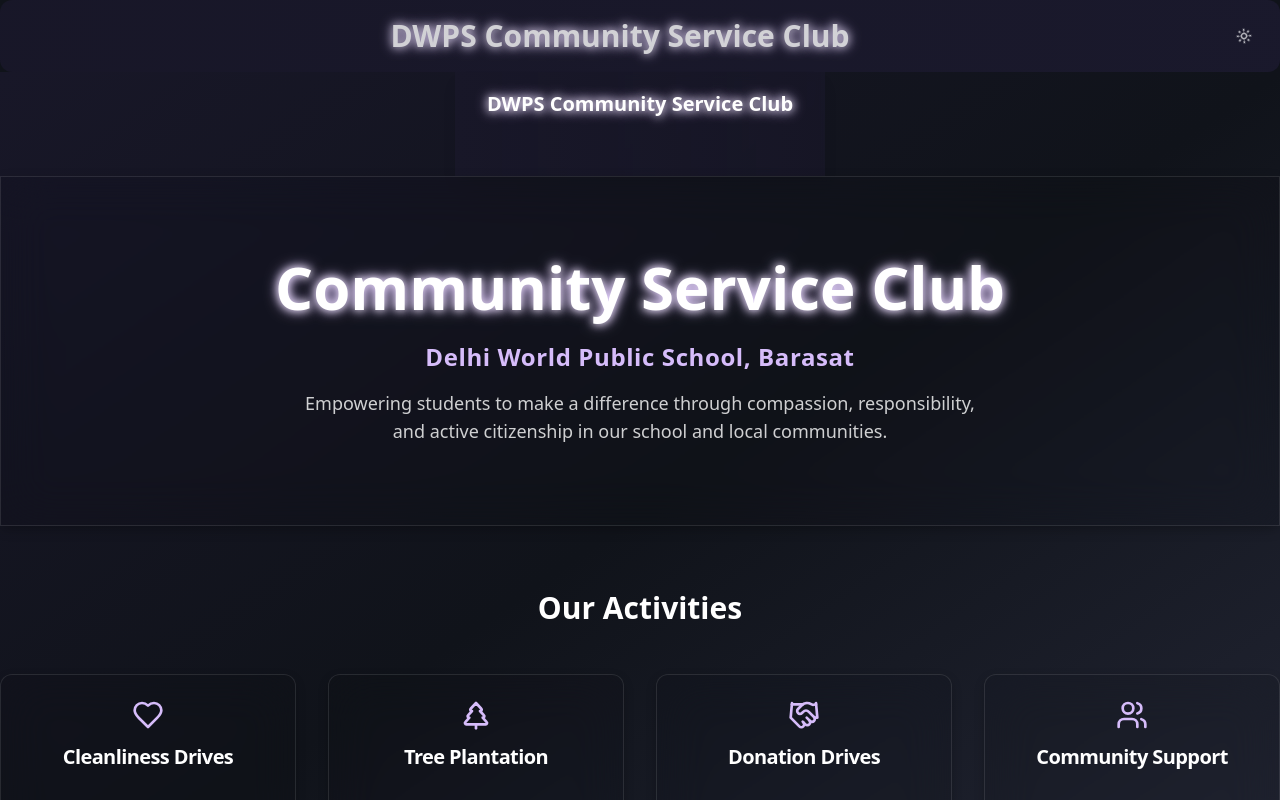
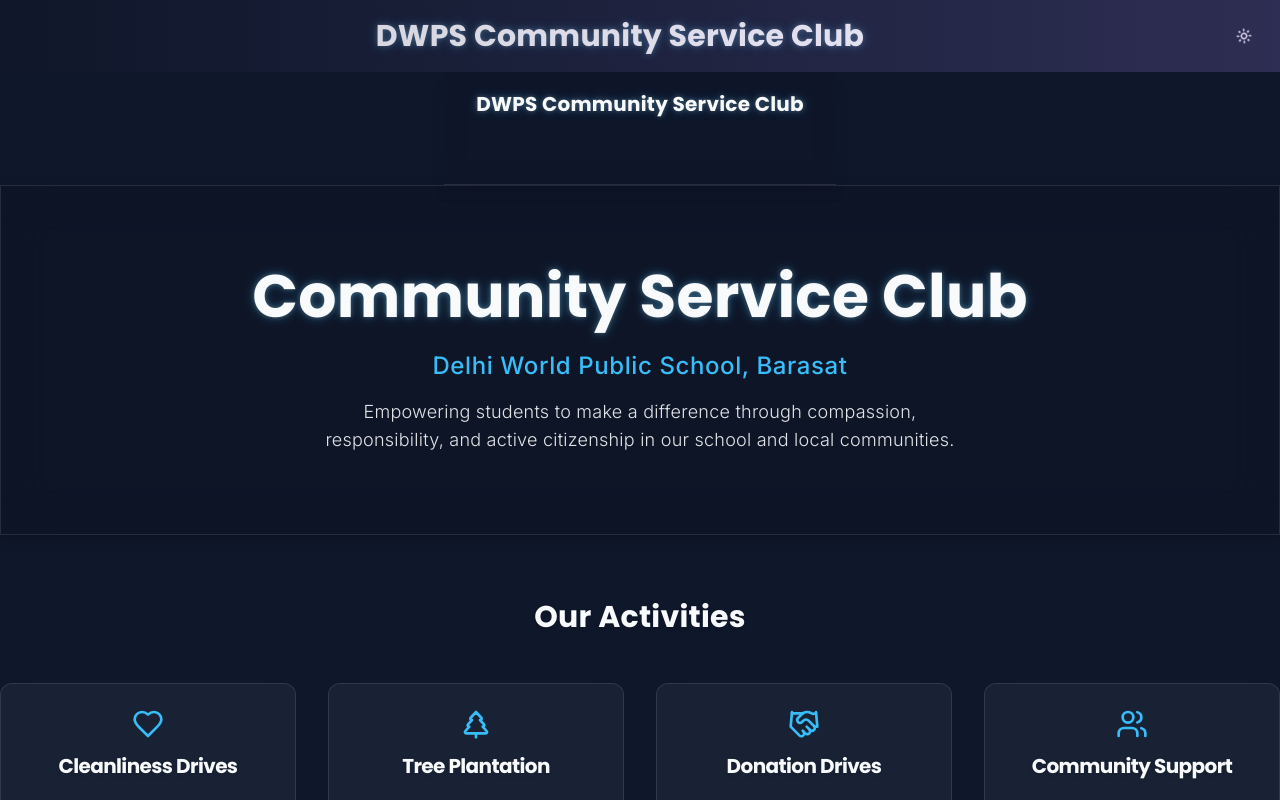
Before and after one commit to Riju-Rahaman/communityclub_dwpsb, a React (Vite) app: page / in a window 1280 px wide. Shown: the top 800 px of the page. Built offline with nearby package versions, Linux system fonts and the light colour scheme.

Commit message:
feat: Enhance UI with modern aesthetic
- Updated typography, color palette, and background gradients.
- Implemented glassmorphism for key components.
- Added hover animations and styling for improved user experience.

```diff
--- a/src/components/MainNav.tsx
+++ b/src/components/MainNav.tsx
@@ -2,7 +2,7 @@
 import { useState, useEffect } from "react";
 import { Link, useNavigate } from "react-router-dom";
 import { Button } from "@/components/ui/button";
-import { Menu, X, LogIn, User } from "lucide-react";
+import { Menu, X, LogIn, User, Home, Calendar, Bell } from "lucide-react";
 import { supabase } from "@/integrations/supabase/client";
 import { toast } from "sonner";
 
@@ -46,19 +46,19 @@ const MainNav = () => {
   };
 
   return (
-    <nav className="bg-gradient-to-r from-primary to-primary/80 backdrop-blur-sm shadow-lg transition-all duration-300">
+    <nav className="backdrop-blur-md bg-primary/60 shadow-lg transition-all duration-300 sticky top-0 z-50 border-b border-white/10">
       <div className="max-w-7xl mx-auto px-4 sm:px-6 lg:px-8">
         <div className="flex justify-between h-16">
           <div className="flex items-center">
-            <Link to="/" className="text-white text-xl font-bold hover:text-white/80 transition-colors">
-              <span className="animate-text-glow">DWPS Community Service Club</span>
+            <Link to="/" className="text-foreground text-xl font-bold hover:text-white/90 transition-colors">
+              <span className="animate-text-glow font-poppins">DWPS Community Service Club</span>
             </Link>
           </div>
 
           <div className="md:hidden flex items-center">
             <Button
               variant="ghost"
-              className="text-white hover:bg-white/10 transition-colors"
+              className="text-foreground hover:bg-white/10 transition-colors"
               onClick={() => setIsOpen(!isOpen)}
             >
               {isOpen ?
@@ -71,38 +71,42 @@ const MainNav = () => {
       </div>
 
       {/* Mobile Navigation */}
-      <div className={`md:hidden transition-all duration-300 ease-in-out ${isOpen ? 'opacity-100 translate-y-0' : 'opacity-0 -translate-y-2'}`}>
+      <div className={`md:hidden transition-all duration-300 ease-in-out ${isOpen ? 'opacity-100 translate-y-0' : 'opacity-0 -translate-y-2 pointer-events-none'}`}>
         {isOpen && (
-          <div className="px-2 pt-2 pb-3 space-y-1 sm:px-3 bg-primary/95 backdrop-blur-md">
+          <div className="px-2 pt-2 pb-3 space-y-1 sm:px-3 bg-primary/90 backdrop-blur-md">
             <Link
               to="/"
-              className="text-white/90 block px-3 py-2 rounded-md hover:bg-white/10 transition-all duration-200"
+              className="flex items-center text-foreground/90 px-3 py-2 rounded-md hover:bg-white/10 transition-all duration-200"
             >
+              <Home className="h-4 w-4 mr-2" />
               Home
             </Link>
             {isLoggedIn && (
               <>
                 <Link
                   to="/events"
-                  className="text-white/90 block px-3 py-2 rounded-md hover:bg-white/10 transition-all duration-200"
+                  className="flex items-center text-foreground/90 px-3 py-2 rounded-md hover:bg-white/10 transition-all duration-200"
                 >
+                  <Calendar className="h-4 w-4 mr-2" />
                   Events
                 </Link>
                 <Link
                   to="/announcements"
-                  className="text-white/90 block px-3 py-2 rounded-md hover:bg-white/10 transition-all duration-200"
+                  className="flex items-center text-foreground/90 px-3 py-2 rounded-md hover:bg-white/10 transition-all duration-200"
                 >
+                  <Bell className="h-4 w-4 mr-2" />
                   Announcements
                 </Link>
                 <Link
                   to="/profile"
-                  className="text-white/90 block px-3 py-2 rounded-md hover:bg-white/10 transition-all duration-200"
+                  className="flex items-center text-foreground/90 px-3 py-2 rounded-md hover:bg-white/10 transition-all duration-200"
                 >
-                  <User className="h-4 w-4" />
+                  <User className="h-4 w-4 mr-2" />
+                  Profile
                 </Link>
                 <Button
                   variant="secondary"
-                  className="w-full bg-secondary hover:bg-secondary/90 transition-colors duration-200"
+                  className="w-full bg-secondary hover:bg-secondary/80 text-secondary-foreground transition-colors duration-200"
                   onClick={handleLogout}
                 >
                   Logout
@@ -112,7 +116,7 @@ const MainNav = () => {
             {!isLoggedIn && (
               <Button
                 variant="secondary"
-                className="w-full bg-secondary hover:bg-secondary/90 transition-colors duration-200"
+                className="w-full bg-secondary hover:bg-secondary/80 text-secondary-foreground transition-colors duration-200"
                 onClick={() => navigate('/auth')}
               >
                 <LogIn className="mr-2 h-4 w-4" /> Login
@@ -123,18 +127,28 @@ const MainNav = () => {
       </div>
 
       {/* Desktop Navigation */}
-      <div className="hidden md:flex items-center space-x-4 px-4 animate-fade-in">
-        <Link to="/" className="text-white/90 hover:text-white transition-colors duration-200">Home</Link>
+      <div className="hidden md:flex items-center space-x-6 px-6 pb-2 animate-fade-in">
+        <Link to="/" className="nav-link flex items-center text-foreground/90 hover:text-white transition-colors duration-200">
+          <Home className="h-4 w-4 mr-2" />
+          Home
+        </Link>
         {isLoggedIn && (
           <>
-            <Link to="/events" className="text-white/90 hover:text-white transition-colors duration-200">Events</Link>
-            <Link to="/announcements" className="text-white/90 hover:text-white transition-colors duration-200">Announcements</Link>
-            <Link to="/profile" className="text-white/90 hover:text-white transition-colors duration-200">
-              <User className="h-4 w-4" />
+            <Link to="/events" className="nav-link flex items-center text-foreground/90 hover:text-white transition-colors duration-200">
+              <Calendar className="h-4 w-4 mr-2" />
+              Events
+            </Link>
+            <Link to="/announcements" className="nav-link flex items-center text-foreground/90 hover:text-white transition-colors duration-200">
+              <Bell className="h-4 w-4 mr-2" />
+              Announcements
+            </Link>
+            <Link to="/profile" className="nav-link flex items-center text-foreground/90 hover:text-white transition-colors duration-200">
+              <User className="h-4 w-4 mr-2" />
+              Profile
             </Link>
             <Button
               variant="secondary"
-              className="bg-secondary hover:bg-secondary/90 transition-all duration-200 hover:scale-105"
+              className="bg-secondary hover:bg-secondary/80 text-secondary-foreground transition-all duration-200 hover:scale-105 ml-4"
               onClick={handleLogout}
             >
               Logout
@@ -144,7 +158,7 @@ const MainNav = () => {
         {!isLoggedIn && (
           <Button
             variant="secondary"
-            className="bg-secondary hover:bg-secondary/90 transition-all duration-200 hover:scale-105"
+            className="bg-secondary hover:bg-secondary/80 text-secondary-foreground transition-all duration-200 hover:scale-105 ml-4"
             onClick={() => navigate('/auth')}
           >
             <LogIn className="mr-2 h-4 w-4" /> Login
--- a/src/index.css
+++ b/src/index.css
@@ -1,3 +1,5 @@
+
+@import url('https://fonts.googleapis.com/css2?family=Inter:wght@300;400;500;600;700&family=Poppins:wght@300;400;500;600;700&display=swap');
 
 @tailwind base;
 @tailwind components;
@@ -5,59 +7,100 @@
 
 @layer base {
   :root {
-    --background: #10131A;
-    --foreground: #FFFFFF;
-    --card: #16182b;
-    --card-foreground: #FFFFFF;
-    --popover: #232635;
-    --popover-foreground: #FFFFFF;
-    --primary: #181728;
-    --primary-foreground: #FFFFFF;
-    --secondary: #22223b;
-    --secondary-foreground: #FFFFFF;
-    --muted: #1A1F2C;
-    --muted-foreground: #8E9196;
-    --accent: #D6BCFA;
-    --accent-foreground: #232635;
-    --destructive: #e3342f;
-    --destructive-foreground: #FFF;
-    --border: #292c36;
-    --input: #232635;
-    --ring: #1A1F2C;
-    --radius: 0.6rem;
+    --background: #0f172a;
+    --foreground: #f8fafc;
+    --card: rgba(30, 41, 59, 0.7);
+    --card-foreground: #f8fafc;
+    --popover: rgba(30, 41, 59, 0.8);
+    --popover-foreground: #f8fafc;
+    --primary: #0f172a;
+    --primary-foreground: #f8fafc;
+    --secondary: #a78bfa;
+    --secondary-foreground: #f8fafc;
+    --muted: #1e293b;
+    --muted-foreground: #94a3b8;
+    --accent: #38bdf8;
+    --accent-foreground: #0f172a;
+    --destructive: #ef4444;
+    --destructive-foreground: #f8fafc;
+    --border: rgba(148, 163, 184, 0.2);
+    --input: rgba(30, 41, 59, 0.5);
+    --ring: #38bdf8;
+    --radius: 0.75rem;
   }
 
   html {
-    background: #10131A;
-    color: #fff;
+    background: linear-gradient(to bottom, #0f172a, #1e293b) fixed;
+    color: #f8fafc;
+    height: 100%;
   }
 
   body {
-    @apply bg-background text-foreground min-h-screen antialiased;
-    background: none !important;
-    text-align: center !important;
-    min-height: 100vh;
+    @apply bg-transparent text-foreground min-h-screen antialiased font-sans tracking-wide;
     margin: 0;
+    letter-spacing: 0.015em;
+    font-weight: 300;
   }
 
   #root {
-    @apply min-h-screen flex flex-col justify-center items-center text-center;
-    background: none;
-    color: #fff;
+    @apply min-h-screen flex flex-col;
+    background: transparent;
+    color: #f8fafc;
   }
 
   * {
-    @apply border-border selection:bg-white/10 selection:text-white;
-    text-align: center !important;
+    @apply border-border;
     box-sizing: border-box;
+  }
+
+  h1, h2, h3, h4, h5, h6 {
+    @apply font-poppins font-semibold;
+    text-shadow: 0 2px 4px rgba(0,0,0,0.1);
   }
 }
 
 @layer components {
-  .card, .bg-card, .bg-popover, .bg-secondary, .bg-primary {
-    background-color: #181728 !important;
-    color: #fff !important;
-    border-radius: 0.75rem;
+  .glass-card {
+    @apply backdrop-blur-lg bg-card/70 border border-white/10 shadow-lg;
+    border-radius: var(--radius);
+  }
+
+  .hover-scale {
+    @apply transition-transform duration-300 hover:scale-[1.03];
+  }
+
+  .hover-glow {
+    @apply transition-all duration-300;
+  }
+
+  .hover-glow:hover {
+    @apply border-accent/50;
+    box-shadow: 0 0 15px rgba(56, 189, 248, 0.3);
+  }
+
+  .nav-link {
+    @apply relative font-medium tracking-wide;
+  }
+
+  .nav-link::after {
+    @apply content-[''] absolute w-full scale-x-0 h-0.5 bottom-0 left-0 bg-accent origin-bottom-right transition-transform duration-300;
+  }
+
+  .nav-link:hover::after {
+    @apply scale-x-100 origin-bottom-left;
+  }
+
+  .message-bubble {
+    @apply rounded-xl bg-card/80 backdrop-blur-sm shadow-sm border border-white/5 p-4;
+  }
+
+  .timestamp {
+    @apply text-xs text-muted-foreground/60 transition-opacity duration-300;
+    opacity: 0.5;
+  }
+
+  .message-bubble:hover .timestamp {
+    opacity: 1;
   }
 }
 
@@ -65,4 +108,21 @@
   .glass-morphism {
     @apply backdrop-blur-xl bg-black/5 border border-white/10 shadow-[0_4px_12px_-2px_rgba(0,0,0,0.3)];
   }
+
+  .text-shadow-sm {
+    text-shadow: 0 2px 4px rgba(0,0,0,0.1);
+  }
+
+  .text-shadow-md {
+    text-shadow: 0 4px 8px rgba(0,0,0,0.12);
+  }
+
+  .scrollbar-none {
+    -ms-overflow-style: none;
+    scrollbar-width: none;
+  }
+
+  .scrollbar-none::-webkit-scrollbar {
+    display: none;
+  }
 }
--- a/src/pages/Index.tsx
+++ b/src/pages/Index.tsx
@@ -47,18 +47,18 @@ const Index = () => {
   }, []);
 
   return (
-    <div className="min-h-screen bg-gradient-to-br from-[#181728] via-[#10131A] to-[#232635] flex flex-col items-center text-center transition-colors duration-500">
+    <div className="min-h-screen flex flex-col items-center text-center transition-colors duration-500">
       <MainNav />
       {/* Hero Section */}
       <div className="w-full py-20 px-4 flex flex-col items-center glass-morphism rounded-none">
         <div className="max-w-4xl mx-auto">
-          <h1 className="text-5xl sm:text-6xl font-extrabold mb-6 text-gradient-primary animate-text-glow drop-shadow-lg">
+          <h1 className="text-5xl sm:text-6xl font-bold mb-6 text-gradient-primary animate-text-glow text-shadow-md">
             Community Service Club
           </h1>
-          <p className="text-2xl mb-4 text-accent font-semibold tracking-wide animate-fade-in">
+          <p className="text-2xl mb-4 text-accent font-medium tracking-wide animate-fade-in">
             Delhi World Public School, Barasat
           </p>
-          <p className="text-lg max-w-2xl mx-auto text-foreground/80">
+          <p className="text-lg max-w-2xl mx-auto text-foreground/90 font-light">
             Empowering students to make a difference through compassion, responsibility, and active citizenship in our school and local communities.
           </p>
         </div>
@@ -67,10 +67,10 @@ const Index = () => {
       {/* Group Chat Section - Only shown when logged in */}
       {session && (
         <div className="w-full py-16 flex flex-col items-center text-center">
-          <h2 className="text-3xl font-bold mb-8 text-gradient-primary animate-fade-in">Club Community Chat</h2>
-          <div className="max-w-2xl w-full mx-auto glass-morphism bg-[#181728]/70 shadow-xl rounded-xl p-6">
+          <h2 className="text-3xl font-bold mb-8 text-foreground animate-fade-in text-shadow-sm">Club Community Chat</h2>
+          <div className="max-w-2xl w-full mx-auto glass-card rounded-xl p-6">
             <MessageList />
-            <div className="mt-4">
+            <div className="mt-6">
               <MessageInput />
             </div>
           </div>
@@ -79,12 +79,12 @@ const Index = () => {
 
       {/* Activities Section */}
       <div className="w-full py-16">
-        <h2 className="text-3xl font-bold mb-12 text-gradient-primary animate-fade-in">Our Activities</h2>
+        <h2 className="text-3xl font-bold mb-12 text-foreground animate-fade-in text-shadow-sm">Our Activities</h2>
         <div className="grid grid-cols-1 md:grid-cols-2 lg:grid-cols-4 gap-8 justify-center">
           {activities.map((activity) => (
             <Card
               key={activity.title}
-              className="glass-morphism bg-[#232635]/50 hover:scale-105 hover:shadow-2xl transition-all text-center mx-auto"
+              className="glass-card hover-scale hover-glow mx-auto"
             >
               <CardHeader>
                 <CardTitle className="flex flex-col items-center gap-2 text-center">
@@ -93,7 +93,7 @@ const Index = () => {
                 </CardTitle>
               </CardHeader>
               <CardContent>
-                <p className="text-foreground/70">{activity.description}</p>
+                <p className="text-foreground/80 font-light">{activity.description}</p>
               </CardContent>
             </Card>
           ))}
--- a/tailwind.config.ts
+++ b/tailwind.config.ts
@@ -1,3 +1,4 @@
+
 import type { Config } from "tailwindcss";
 
 export default {
@@ -18,41 +19,46 @@ export default {
       },
     },
     extend: {
+      fontFamily: {
+        sans: ['Inter', 'system-ui', 'sans-serif'],
+        poppins: ['Poppins', 'sans-serif'],
+      },
       colors: {
-        background: "#10131A",
-        foreground: "#FFFFFF",
+        background: "#0f172a",
+        foreground: "#f8fafc",
         primary: {
-          DEFAULT: "#181728",
-          foreground: "#FFFFFF",
+          DEFAULT: "#0f172a",
+          foreground: "#f8fafc",
         },
         secondary: {
-          DEFAULT: "#22223b",
-          foreground: "#FFFFFF",
+          DEFAULT: "#a78bfa",
+          foreground: "#f8fafc",
         },
         card: {
-          DEFAULT: "#16182b",
-          foreground: "#FFFFFF",
+          DEFAULT: "rgba(30, 41, 59, 0.7)",
+          foreground: "#f8fafc",
         },
         popover: {
-          DEFAULT: "#232635",
-          foreground: "#FFFFFF",
+          DEFAULT: "rgba(30, 41, 59, 0.8)",
+          foreground: "#f8fafc",
         },
         muted: {
-          DEFAULT: "#1A1F2C",
-          foreground: "#8E9196",
+          DEFAULT: "#1e293b",
+          foreground: "#94a3b8",
         },
         accent: {
-          DEFAULT: "#D6BCFA",
-          foreground: "#232635",
+          DEFAULT: "#38bdf8",
+          foreground: "#0f172a",
         },
-        border: "#292c36",
-        input: "#232635",
-        ring: "#1A1F2C",
+        border: "rgba(148, 163, 184, 0.2)",
+        input: "rgba(30, 41, 59, 0.5)",
+        ring: "#38bdf8",
       },
       borderRadius: {
         lg: "0.75rem",
         md: "calc(0.75rem - 2px)",
         sm: "calc(0.75rem - 4px)",
+        xl: "1rem",
       },
       keyframes: {
         "accordion-down": {
@@ -69,10 +75,10 @@ export default {
         },
         "text-glow": {
           "0%, 100%": {
-            textShadow: "0 0 8px #D6BCFA,0 0 4px #FFF",
+            textShadow: "0 0 8px rgba(56, 189, 248, 0.3), 0 0 4px rgba(255, 255, 255, 0.2)",
           },
           "50%": {
-            textShadow: "0 0 24px #D6BCFA,0 0 16px #FFF",
+            textShadow: "0 0 16px rgba(56, 189, 248, 0.4), 0 0 8px rgba(255, 255, 255, 0.3)",
           },
         },
         "spin-slow": {
@@ -80,8 +86,18 @@ export default {
           "100%": { transform: "rotate(360deg)" },
         },
         "fade-in": {
-          "0%": { opacity: 0 },
-          "100%": { opacity: 1 }
+          "0%": { opacity: "0" },
+          "100%": { opacity: "1" }
+        },
+        "border-glow": {
+          "0%, 100%": {
+            boxShadow: "0 0 0 rgba(56, 189, 248, 0)",
+            borderColor: "rgba(148, 163, 184, 0.2)"
+          },
+          "50%": {
+            boxShadow: "0 0 10px rgba(56, 189, 248, 0.5)",
+            borderColor: "rgba(56, 189, 248, 0.5)"
+          }
         },
       },
       animation: {
@@ -91,6 +107,7 @@ export default {
         "text-glow": "text-glow 2s ease-in-out infinite",
         "spin-slow": "spin-slow 3s linear infinite",
         "fade-in": "fade-in 0.5s ease-out",
+        "border-glow": "border-glow 2s ease-in-out infinite",
       },
     },
   },
```
Also changed, not shown: src/components/MessageInput.tsx (+6 -6 lines), src/components/MessageList.tsx (+20 -7 lines).
